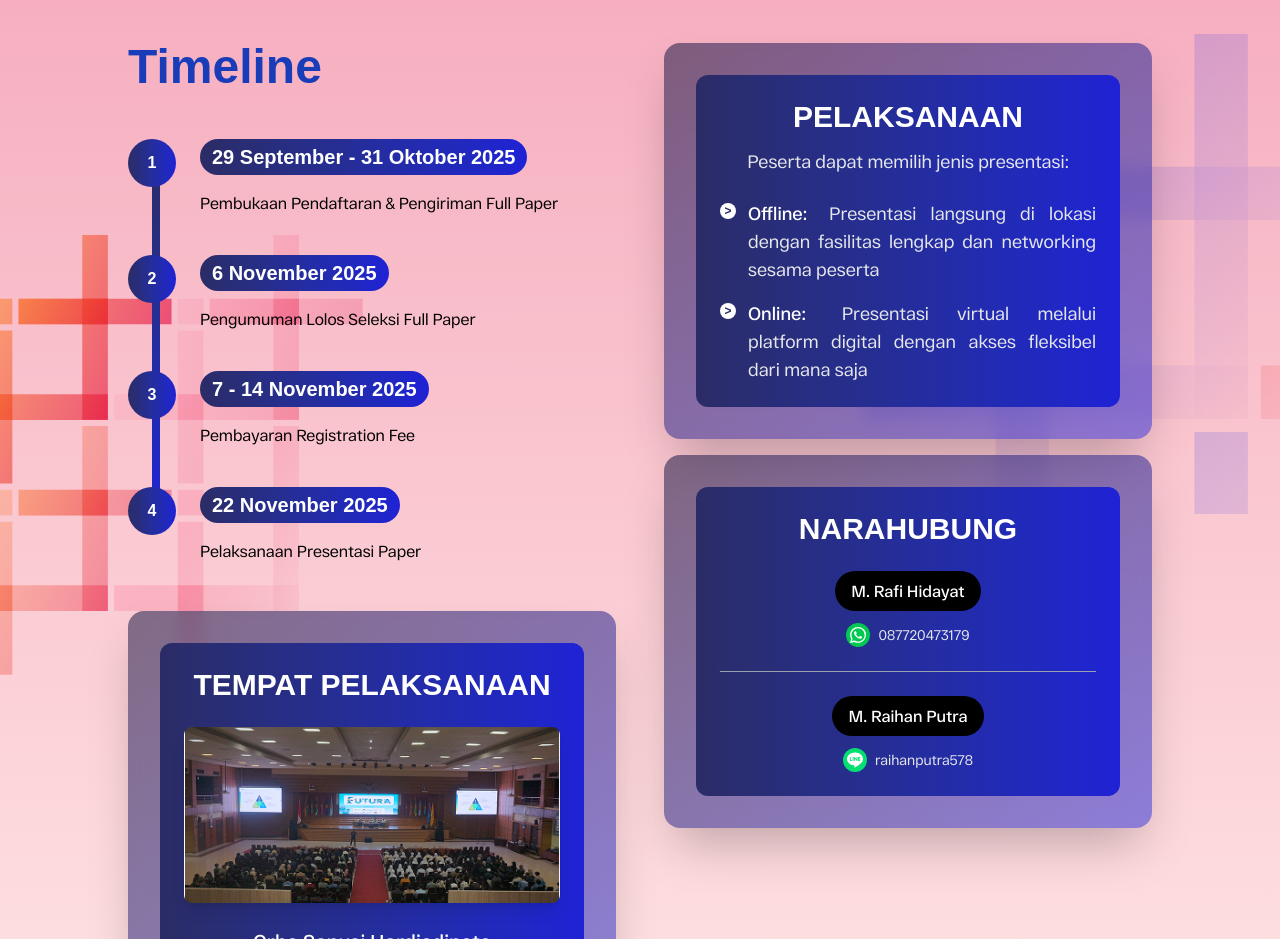
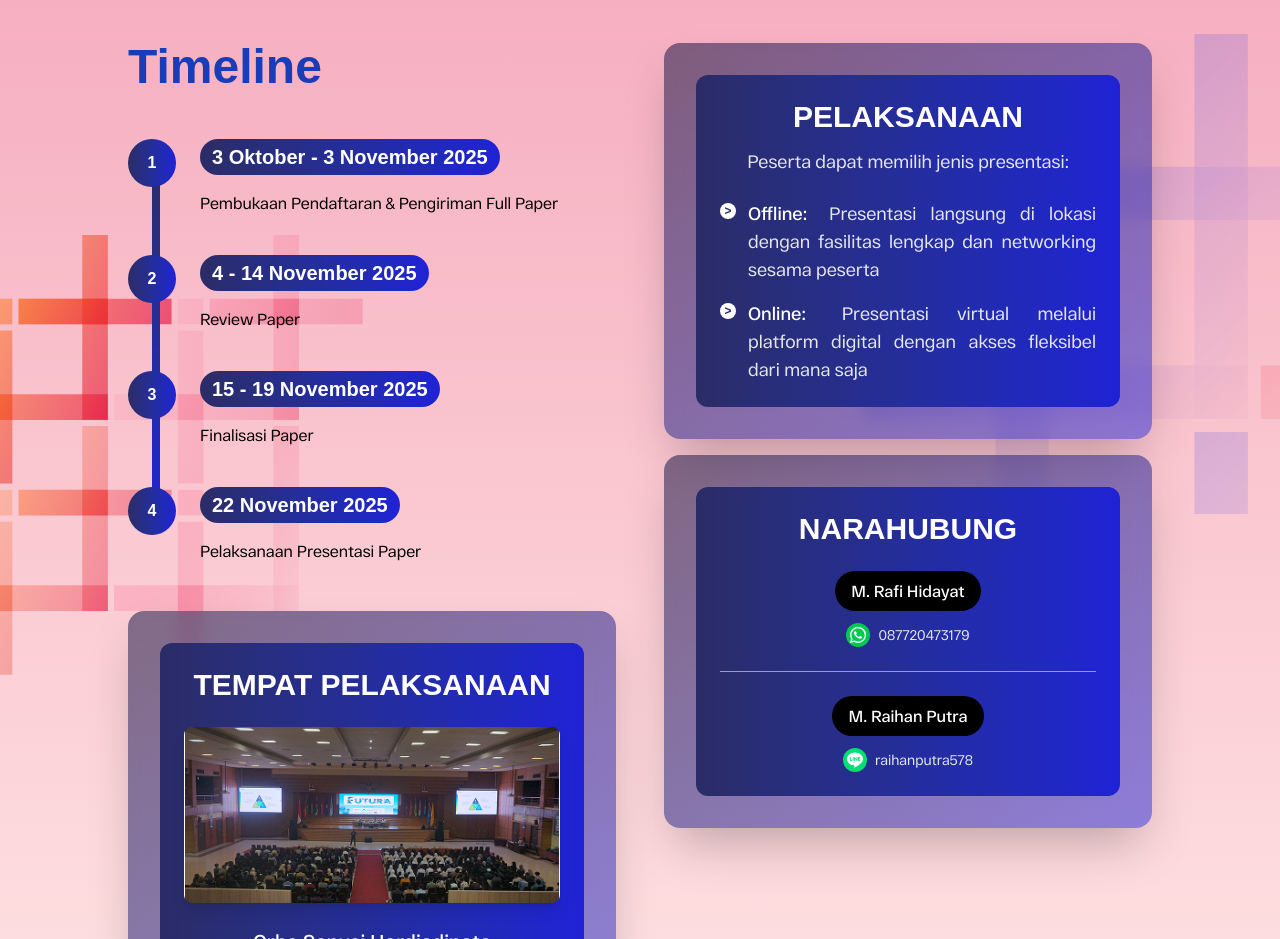
Before and after one commit to isomorfisma/futura, a plain HTML site: page index.html in a window 1280 px wide. Shown: the part 2620-3559 px from the top of the page. Drawn offline with Linux system fonts and the light colour scheme; a web font is replaced by a local one.

Commit message:
Update index.html

```diff
--- a/index.html
+++ b/index.html
@@ -58,7 +58,7 @@
             </h2>
 
 
-            <a href="https://jurnal.unpad.ac.id/jtesla" target="_blank">
+            <a href="https://bit.ly/DaftarFutira" target="_blank">
             <button class="relative bg-white/65 backdrop-blur-md border border-white/30 text-blue-800 font-semibold
                          py-3 px-8 sm:py-4 sm:px-12 md:py-5 md:px-16 lg:py-6 lg:px-20
                          rounded-full text-sm sm:text-base md:text-lg lg:text-xl xl:text-2xl
@@ -306,7 +306,7 @@
                                 </div>
                                 <div class="ml-3 sm:ml-4 md:ml-6">
                                     <h3 class="font-bold text-xs sm:text-sm md:text-base lg:text-lg xl:text-xl text-white mb-1 md:mb-2 px-2 sm:px-3 py-1 rounded-full inline-block bg-gradient-to-r from-[#2B2C66] to-[#1F22D5]">
-                                        29 September - 31 Oktober 2025
+                                        3 Oktober - 3 November 2025
                                     </h3>
                                     <p class="text-xs sm:text-sm md:text-base text-black mt-2">Pembukaan Pendaftaran &
                                         Pengiriman Full Paper</p>
@@ -320,10 +320,9 @@
                                 </div>
                                 <div class="ml-3 sm:ml-4 md:ml-6">
                                     <h3 class="font-bold text-xs sm:text-sm md:text-base lg:text-lg xl:text-xl text-white mb-1 md:mb-2 px-2 sm:px-3 py-1 rounded-full inline-block bg-gradient-to-r from-[#2B2C66] to-[#1F22D5]">
-                                        6 November 2025
+                                        4 - 14 November 2025
                                     </h3>
-                                    <p class="text-xs sm:text-sm md:text-base text-black mt-2">Pengumuman Lolos Seleksi
-                                        Full Paper</p>
+                                    <p class="text-xs sm:text-sm md:text-base text-black mt-2">Review Paper</p>
                                 </div>
                             </div>
 
@@ -334,9 +333,9 @@
                                 </div>
                                 <div class="ml-3 sm:ml-4 md:ml-6">
                                     <h3 class="font-bold text-xs sm:text-sm md:text-base lg:text-lg xl:text-xl text-white mb-1 md:mb-2 px-2 sm:px-3 py-1 rounded-full inline-block bg-gradient-to-r from-[#2B2C66] to-[#1F22D5]">
-                                        7 - 14 November 2025
+                                        15 - 19 November 2025
                                     </h3>
-                                    <p class="text-xs sm:text-sm md:text-base text-black mt-2">Pembayaran Registration Fee</p>
+                                    <p class="text-xs sm:text-sm md:text-base text-black mt-2">Finalisasi Paper</p>
                                 </div>
                             </div>
 
@@ -570,7 +569,7 @@
 
 
             <div class="text-center mt-6 sm:mt-8 md:mt-10 lg:mt-12">
-            <a href="https://jurnal.unpad.ac.id/jtesla" target="_blank">
+            <a href="https://bit.ly/DaftarFutira" target="_blank">
                 <button class="relative bg-white/65 backdrop-blur-md border border-white/30
                              text-blue-800 font-semibold
                              py-3 px-8 sm:py-4 sm:px-12 md:py-5 md:px-16 lg:py-6 lg:px-20
```
